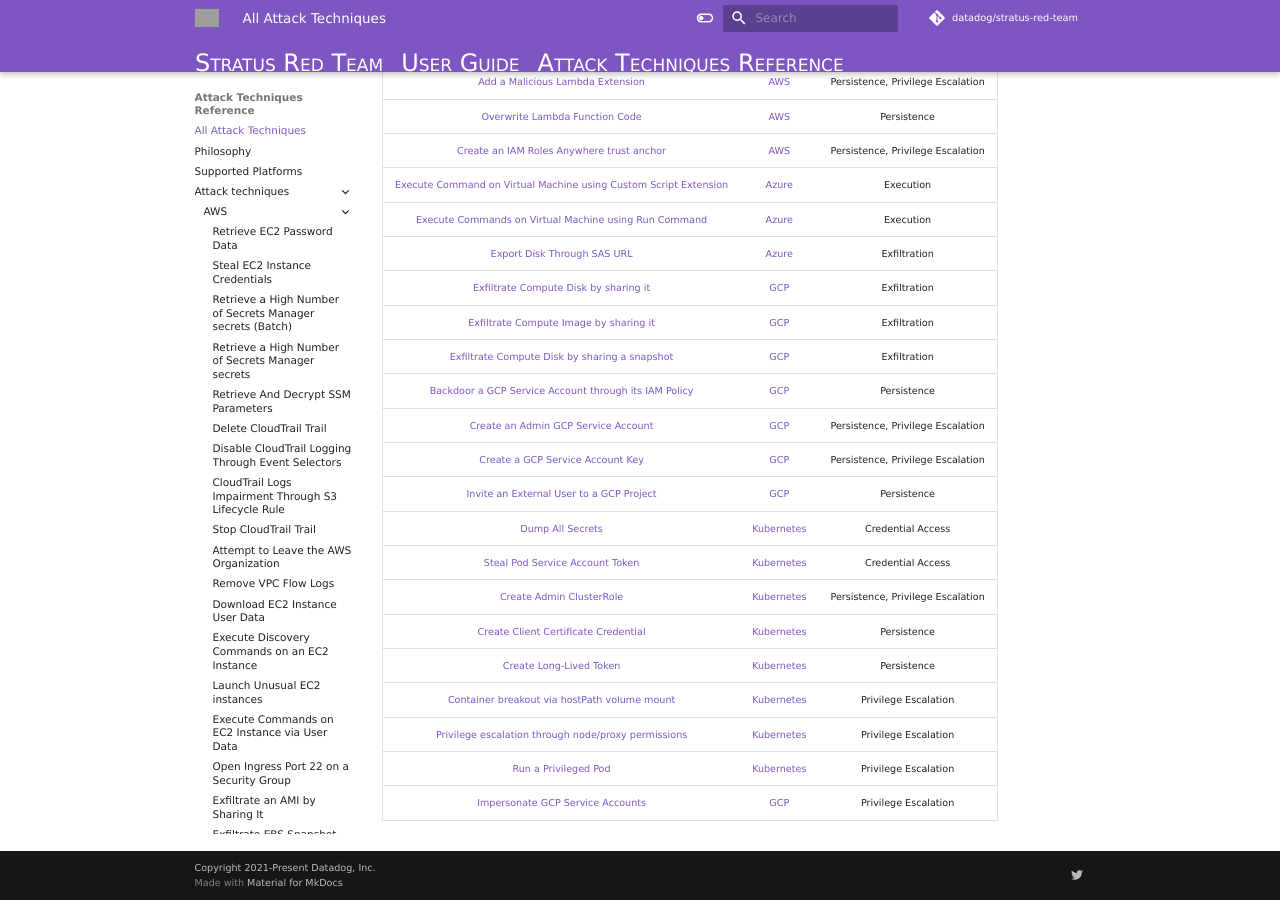
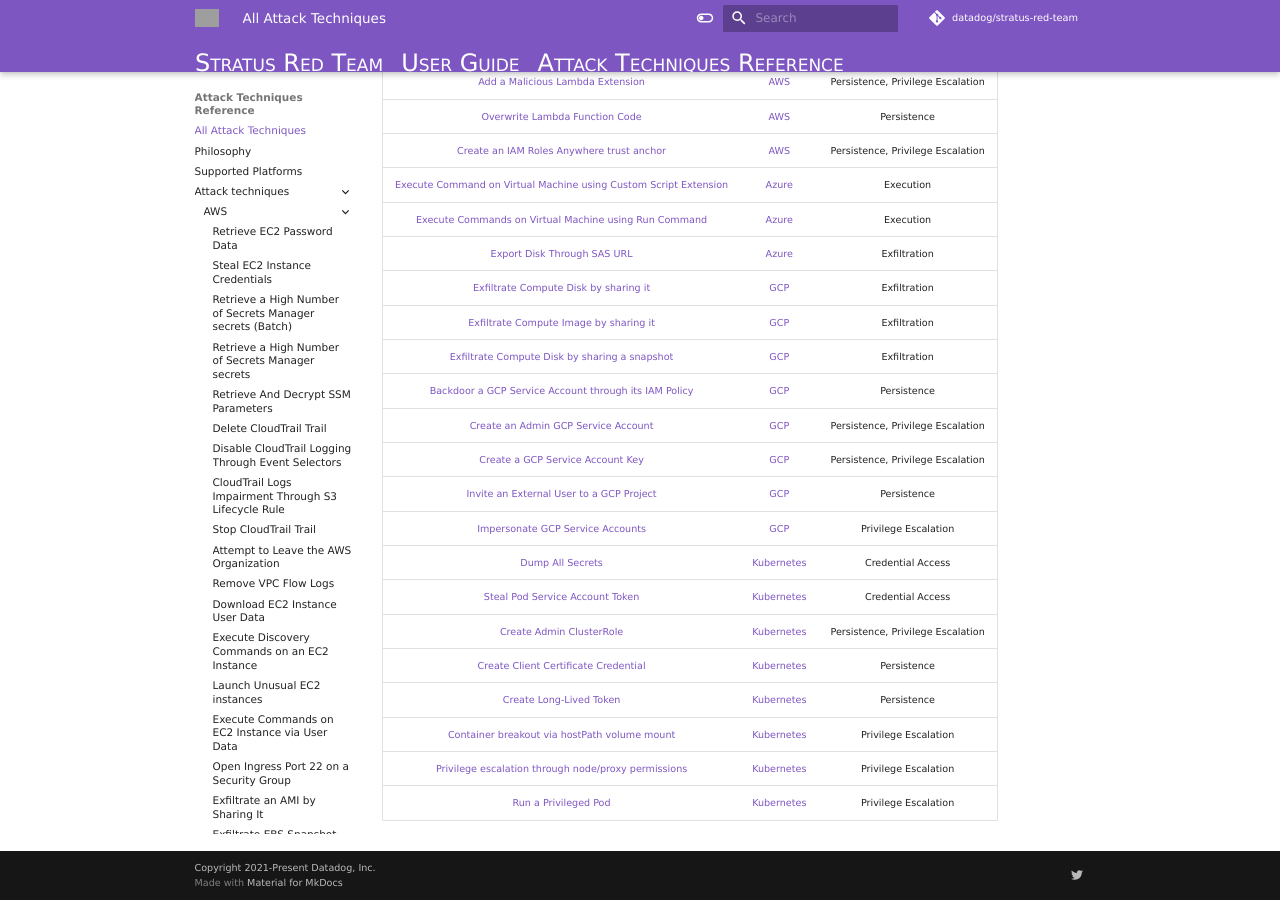
Before and after one commit to DataDog/stratus-red-team, an MkDocs documentation site: the page built from docs/attack-techniques/list.md, in a window 1280 px wide and 900 px high, scrolled down 1168 px. Built offline with MkDocs 1.6.1 and Material for MkDocs 9.7.7, drawn with Linux system fonts in a browser that asks for light colours; nearby versions of some CDN libraries; library files that are not in the unit come from our copies; comment, search, counter and statistics services are not loaded; some of the changed lines change nothing that is shown; grey boxes are pictures that could not be loaded.

Commit message:
Autogenerate docs

```diff
--- a/docs/attack-techniques/list.md
+++ b/docs/attack-techniques/list.md
@@ -51,6 +51,7 @@
 | [Create an Admin GCP Service Account](./GCP/gcp.persistence.create-admin-service-account.md) | [GCP](./GCP/index.md) | Persistence, Privilege Escalation |
 | [Create a GCP Service Account Key](./GCP/gcp.persistence.create-service-account-key.md) | [GCP](./GCP/index.md) | Persistence, Privilege Escalation |
 | [Invite an External User to a GCP Project](./GCP/gcp.persistence.invite-external-user.md) | [GCP](./GCP/index.md) | Persistence |
+| [Impersonate GCP Service Accounts](./GCP/gcp.privilege-escalation.impersonate-service-accounts.md) | [GCP](./GCP/index.md) | Privilege Escalation |
 | [Dump All Secrets](./kubernetes/k8s.credential-access.dump-secrets.md) | [Kubernetes](./kubernetes/index.md) | Credential Access |
 | [Steal Pod Service Account Token](./kubernetes/k8s.credential-access.steal-serviceaccount-token.md) | [Kubernetes](./kubernetes/index.md) | Credential Access |
 | [Create Admin ClusterRole](./kubernetes/k8s.persistence.create-admin-clusterrole.md) | [Kubernetes](./kubernetes/index.md) | Persistence, Privilege Escalation |
@@ -59,4 +60,3 @@
 | [Container breakout via hostPath volume mount](./kubernetes/k8s.privilege-escalation.hostpath-volume.md) | [Kubernetes](./kubernetes/index.md) | Privilege Escalation |
 | [Privilege escalation through node/proxy permissions](./kubernetes/k8s.privilege-escalation.nodes-proxy.md) | [Kubernetes](./kubernetes/index.md) | Privilege Escalation |
 | [Run a Privileged Pod](./kubernetes/k8s.privilege-escalation.privileged-pod.md) | [Kubernetes](./kubernetes/index.md) | Privilege Escalation |
-| [Impersonate GCP Service Accounts](./GCP/gcp.privilege-escalation.impersonate-service-accounts.md) | [GCP](./GCP/index.md) | Privilege Escalation |
```
